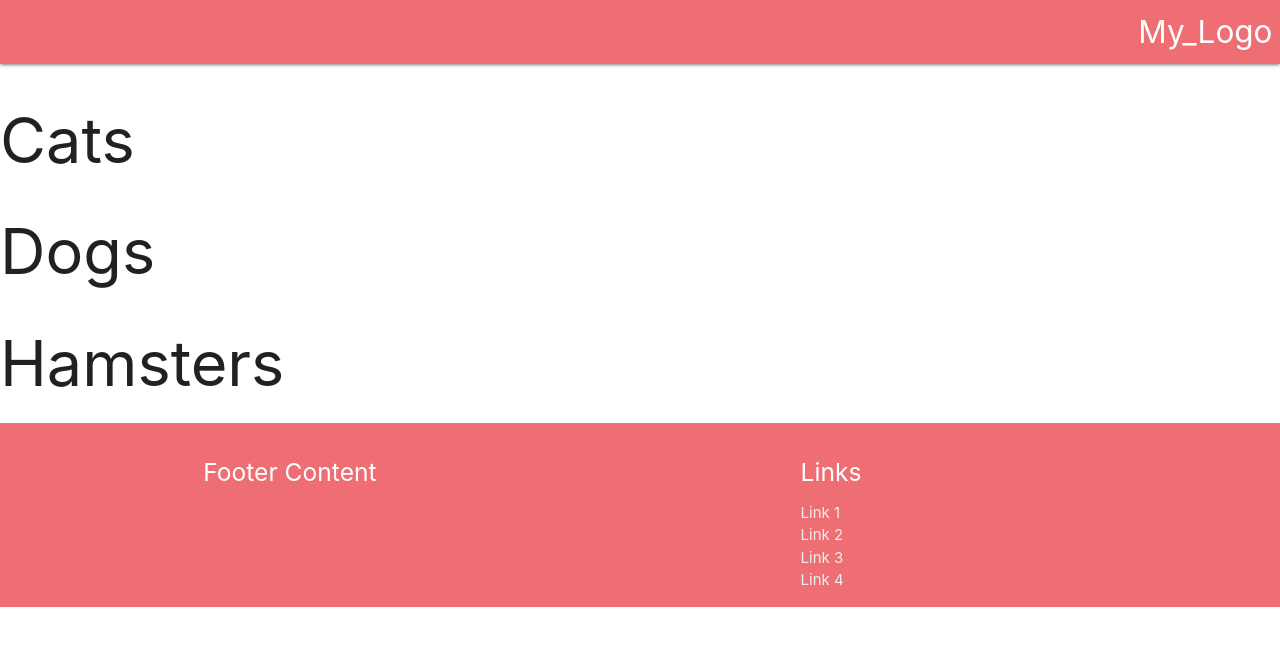
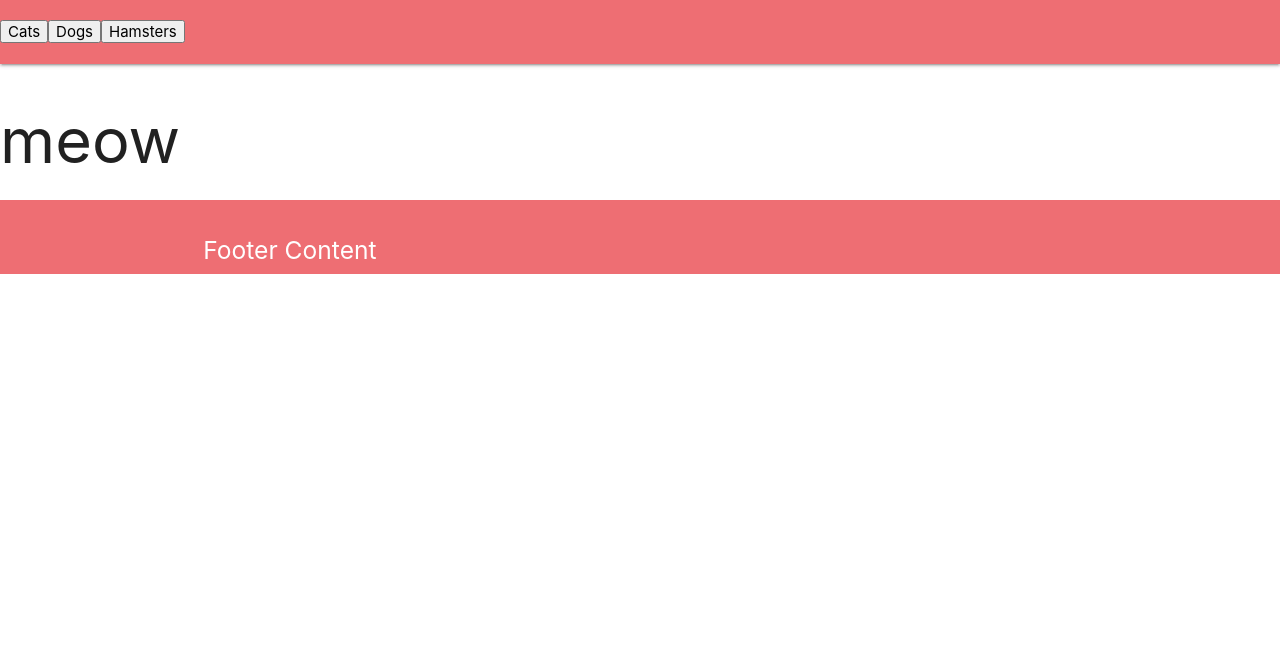
Before and after one commit to OHB1KNB/firstSPA, a React (Create React App) app: page / in a window 1280 px wide. Shown: the top 646 px of the page. Built offline with nearby package versions, Linux system fonts and the light colour scheme.

Commit message:
Теперь рисуется меню. Сделан хук, но он пока не работает)

```diff
--- a/src/App.js
+++ b/src/App.js
@@ -1,17 +1,19 @@
-import React from 'react';
+import React, {useState} from 'react';
 import Header from "./components/header/header";
 import Footer from "./components/footer/footer";
 import Content from "./components/content/content";
+import pagesData from "./mocks/pages.json"
 
 function App() {
+    const [currentPageID, setPageID] = useState(0)
 
-  return (
+    return (
       <div>
         <Header
-            // pages = {pagesData}
+            pages = {pagesData}
             />
-        <Content
-            // page = {currentPageData} берётся из pagesData
+          <Content
+            page = {pagesData[currentPageID]}
             />
         <Footer/>
       </div>
--- a/src/components/content/content.js
+++ b/src/components/content/content.js
@@ -1,12 +1,9 @@
 import React from "react";
-import pagesData from "../../mocks/pages.json"
 
-export default function Content() {
+export default function Content(props) {
     return (
             <div>
-                {pagesData.map((dataDetail) => {
-                    return <h1>{dataDetail.title}</h1>
-                })}
+                <h1>{props.page.content}</h1>
             </div>
     );
 }
--- a/src/components/footer/footer.js
+++ b/src/components/footer/footer.js
@@ -8,15 +8,6 @@ export default function Footer() {
                 <div className="col l6 s12">
                     <h5 className="white-text">Footer Content</h5>
                 </div>
-                <div className="col l4 offset-l2 s12">
-                    <h5 className="white-text">Links</h5>
-                    <ul>
-                        <li><a className="grey-text text-lighten-3" href="#!">Link 1</a></li>
-                        <li><a className="grey-text text-lighten-3" href="#!">Link 2</a></li>
-                        <li><a className="grey-text text-lighten-3" href="#!">Link 3</a></li>
-                        <li><a className="grey-text text-lighten-3" href="#!">Link 4</a></li>
-                    </ul>
-                </div>
             </div>
         </div>
     </footer>
--- a/src/components/header/header.js
+++ b/src/components/header/header.js
@@ -4,11 +4,11 @@ export default function Header(props) {
     return (
     <nav>
         <div className="nav-wrapper">
-            <a href="#" className="brand-logo right">My_Logo</a>
             <ul id="nav-mobile" className="left hide-on-med-and-down">
-                {/*<li><a href="" id={props.ourAnimals[0].id}>{props.ourAnimals[0].title}</a></li>*/}
-                {/*<li><a href="" id={props.ourAnimals[1].id}>{props.ourAnimals[1].title}</a></li>*/}
-                {/*<li><a href="" id={props.ourAnimals[2].id}>{props.ourAnimals[2].title}</a></li>*/}
+                {props.pages.map((page) => {
+                    // взять button c materialize
+                    return <li key={page.id}><button id={page.id}>{page.title}</button></li>
+                })}
             </ul>
         </div>
     </nav>
```
